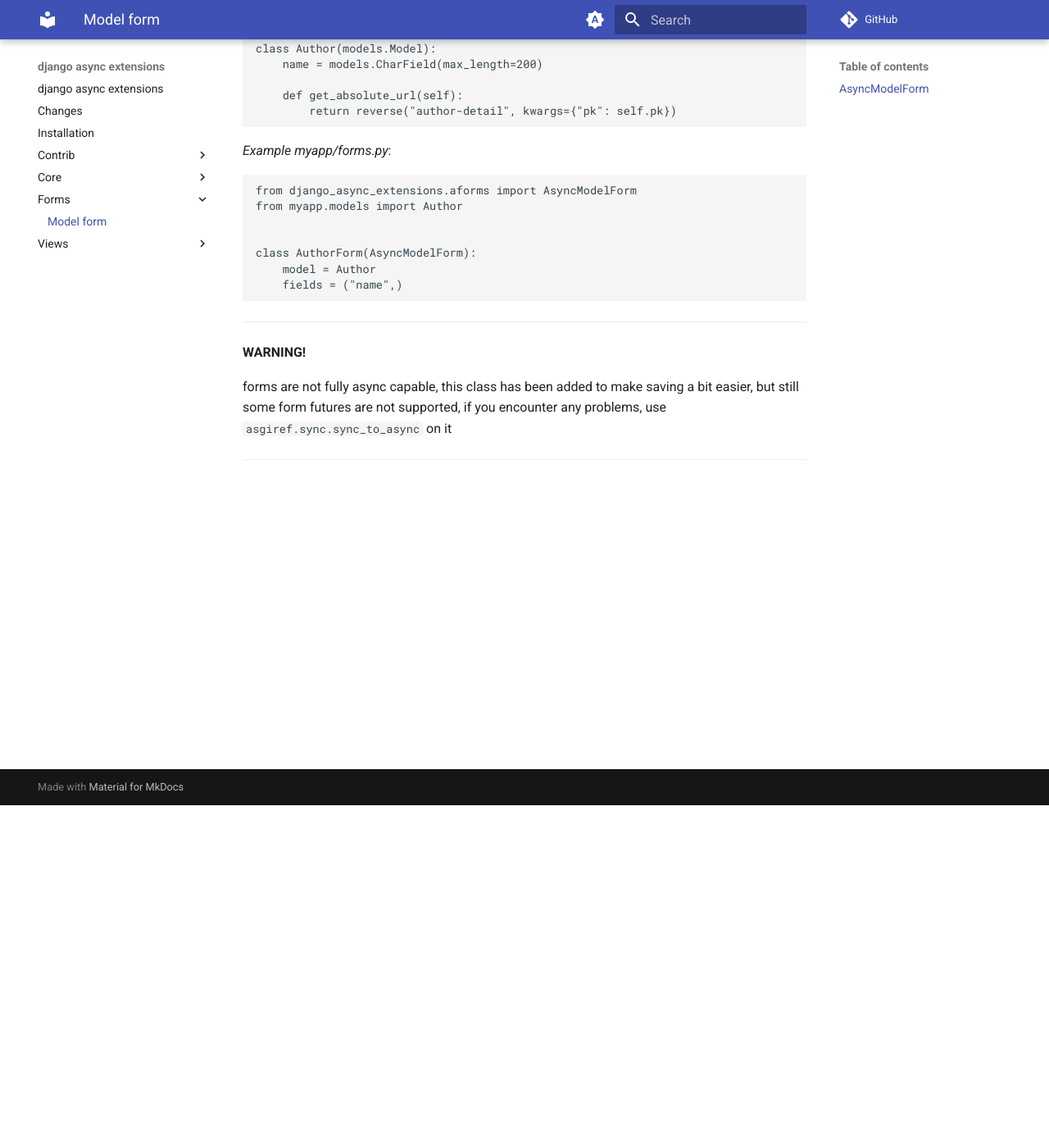
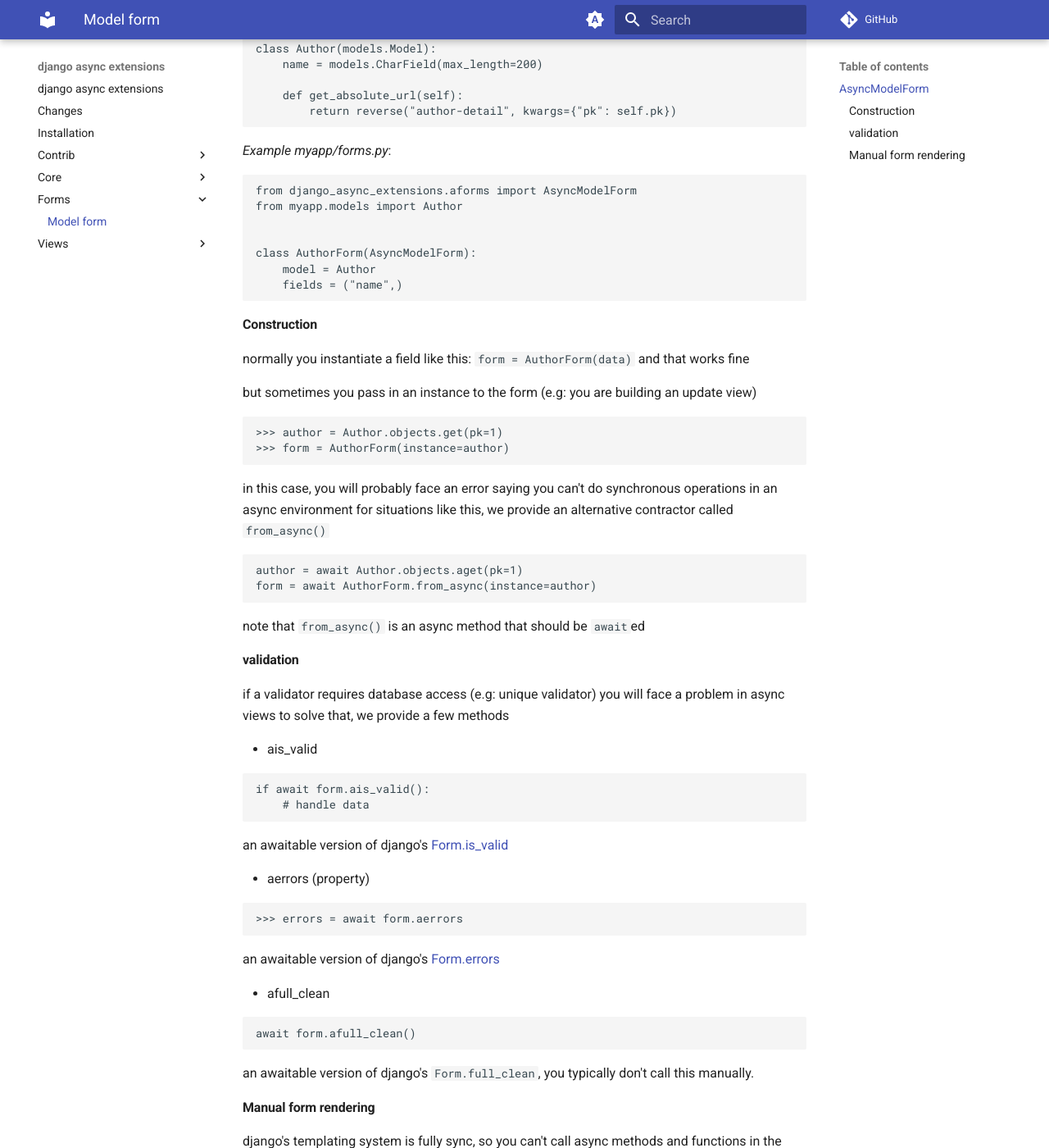
Before and after one commit to django-utils/django-async-extensions, an MkDocs documentation site: the page built from docs/forms/model_form.md, in a window 1280 px wide and 1400 px high, scrolled down 418 px. Shown: the whole window at 82% size. Built offline with MkDocs 1.6.1 and Material for MkDocs 9.7.7, drawn with Linux system fonts in a browser that asks for light colours; comment, search, counter and statistics services are not loaded; some of the changed text lies outside the part shown.

Commit message:
documented async model form's validation and constructor

````diff
--- a/docs/forms/model_form.md
+++ b/docs/forms/model_form.md
@@ -29,6 +29,67 @@ class AuthorForm(AsyncModelForm):
     fields = ("name",)
 ```
 
+#### Construction
+
+normally you instantiate a field like this:
+`form = AuthorForm(data)`
+and that works fine
+
+but sometimes you pass in an instance to the form (e.g: you are building an update view)
+```pycon
+>>> author = Author.objects.get(pk=1)
+>>> form = AuthorForm(instance=author)
+```
+
+in this case, you will probably face an error saying you can't do synchronous operations in an async environment
+for situations like this, we provide an alternative contractor called `from_async()`
+
+```pycon
+author = await Author.objects.aget(pk=1)
+form = await AuthorForm.from_async(instance=author)
+```
+
+note that `from_async()` is an async method that should be `await`ed
+
+#### validation
+if a validator requires database access (e.g: unique validator) you will face a problem in async views
+to solve that, we provide a few methods
+
+* ais_valid
+```python
+if await form.ais_valid():
+    # handle data
+```
+an awaitable version of django's [Form.is_valid](https://docs.djangoproject.com/en/5.1/ref/forms/api/#django.forms.Form.is_valid)
+
+* aerrors (property)
+```pycon
+>>> errors = await form.aerrors
+```
+an awaitable version of django's [Form.errors](https://docs.djangoproject.com/en/5.1/ref/forms/api/#django.forms.Form.errors)
+
+* afull_clean
+```python
+await form.afull_clean()
+```
+an awaitable version of django's `Form.full_clean`, you typically don't call this manually.
+
+
+
+#### Manual form rendering
+django's templating system is fully sync, so you can't call async methods and functions in the templates
+you can call sync methods and render the page using `asgiref.sync.sync_to_async`, or you can gather the data in your view and pass them in as context.
+
+a few methods have been provided so forms can be rendered manually:
+
+1. arender: an `await`able version of django's [Form.render](https://docs.djangoproject.com/en/5.1/ref/forms/api/#render)
+2. aas_div: an `await`able version of django's [Form.as_div](https://docs.djangoproject.com/en/5.1/ref/forms/api/#as-div)
+3. aas_p: an `await`able version of django's [Form.as_p](https://docs.djangoproject.com/en/5.1/ref/forms/api/#django.forms.Form.as_p)
+4. aas_ul: an `await`able version of django's [Form.as_ul](https://docs.djangoproject.com/en/5.1/ref/forms/api/#as-ul)
+5. aas_table: an `await`able version of django's [Form.as_table](https://docs.djangoproject.com/en/5.1/ref/forms/api/#as-table)
+
+
+note that the sync versions are still available.
 
 ___
 **WARNING!**
````
